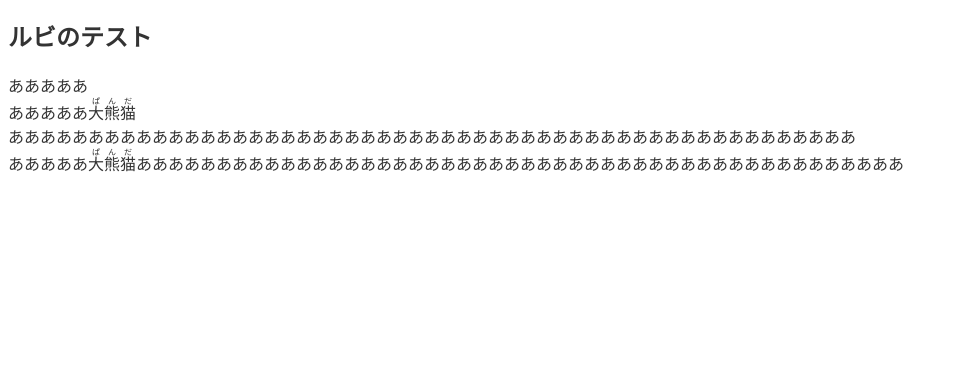
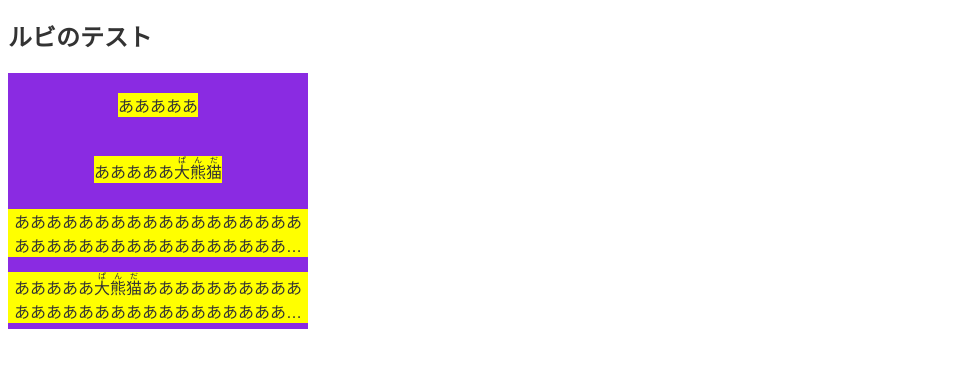
Before and after one commit to maruma/html-practice, a plain HTML site: page index.html in a window 1280 px wide. Shown: the part 48-416 px from the top of the page, without its empty margins (0-958 px from the left). Drawn offline with Linux system fonts and the light colour scheme; a web font is replaced by a local one.

Commit message:
折り返しのテストスタイル指定

```diff
--- a/index.html
+++ b/index.html
@@ -5,17 +5,17 @@
   <body>
     <h1>Html practice</h1>
     <h2>ルビのテスト</h2>
-    <div>
-      <span>あああああ</span>
+    <div class="container">
+      <span class="clamp-text">あああああ</span>
     </div>
-    <div>
-      <span>あああああ<ruby>大熊猫<rt>ぱんだ</rt></ruby></span>
+    <div class="container">
+      <span class="clamp-text">あああああ<ruby>大熊猫<rt>ぱんだ</rt></ruby></span>
     </div>
-    <div>
-      <span>あああああああああああああああああああああああああああああああああああああああああああああああああああああ</span>
+    <div class="container">
+      <span class="clamp-text">あああああああああああああああああああああああああああああああああああああああああああああああああああああ</span>
     </div>
-    <div>
-      <span>あああああ<ruby>大熊猫<rt>ぱんだ</rt></ruby>ああああああああああああああああああああああああああああああああああああああああああああああああ</span>
+    <div class="container">
+      <span class="clamp-text">あああああ<ruby>大熊猫<rt>ぱんだ</rt></ruby>ああああああああああああああああああああああああああああああああああああああああああああああああ</span>
     </div>
   </body>
 </html>
--- a/styles/main.css
+++ b/styles/main.css
@@ -35,3 +35,29 @@ body {
 h1 {
   color: darkblue;
 }
+
+div {
+  background-color: blueviolet;
+}
+
+span {
+  background-color: yellow;
+}
+
+.container {
+  display: flex; /* Flexboxを使う */
+  flex-direction: column; /* 子要素を縦方向に並べる */
+  justify-content: center; /* 中央寄せ */
+  align-items: center; /* アイテムを中央寄せ */
+  width: 300px; /* コンテナの幅 */
+  height: 64px; /* コンテナの高さ */
+  text-align: center; /* テキストを中央揃え */
+  overflow: hidden; /* 余分なコンテンツを隠す */
+}
+.clamp-text {
+  display: -webkit-box;
+  -webkit-box-orient: vertical;
+  -webkit-line-clamp: 2; /* 最大2行表示 */
+  overflow: hidden;
+  text-overflow: ellipsis; /* はみ出したテキストを...で置き換え */
+}
```
